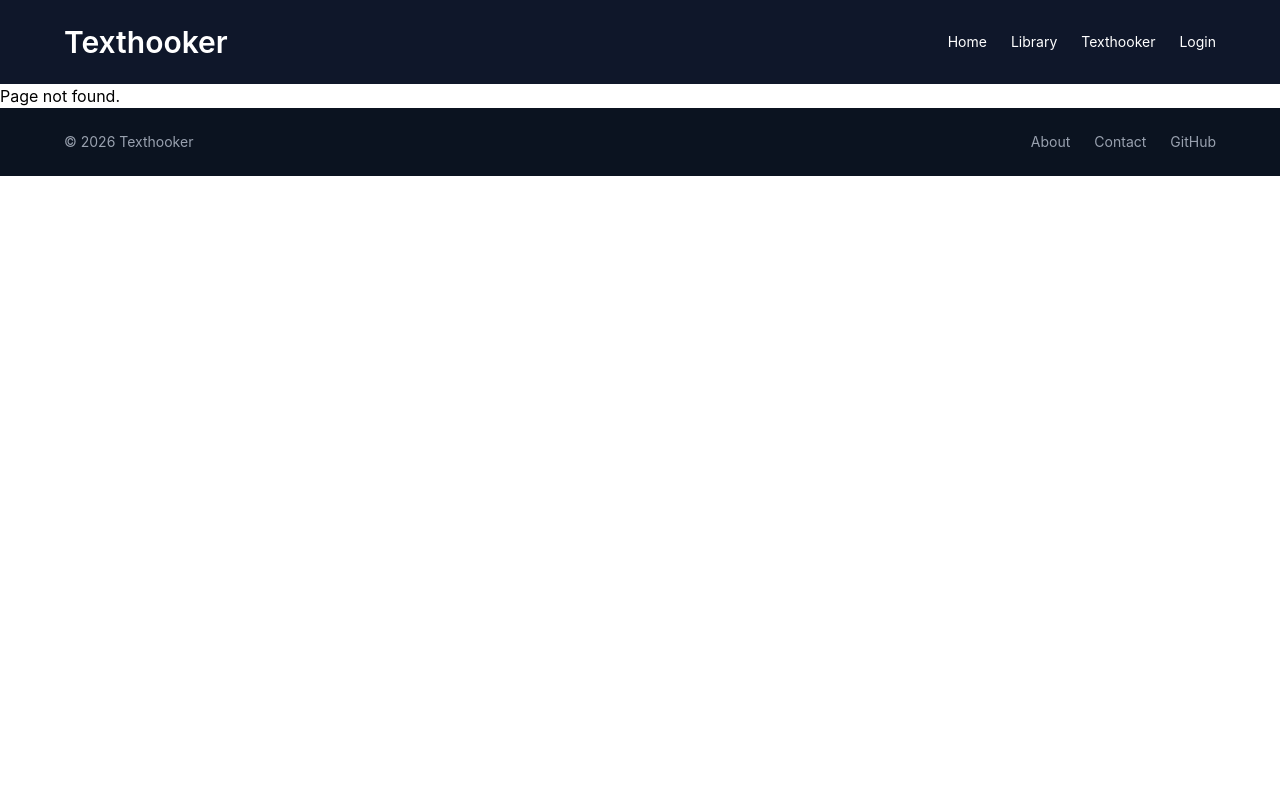
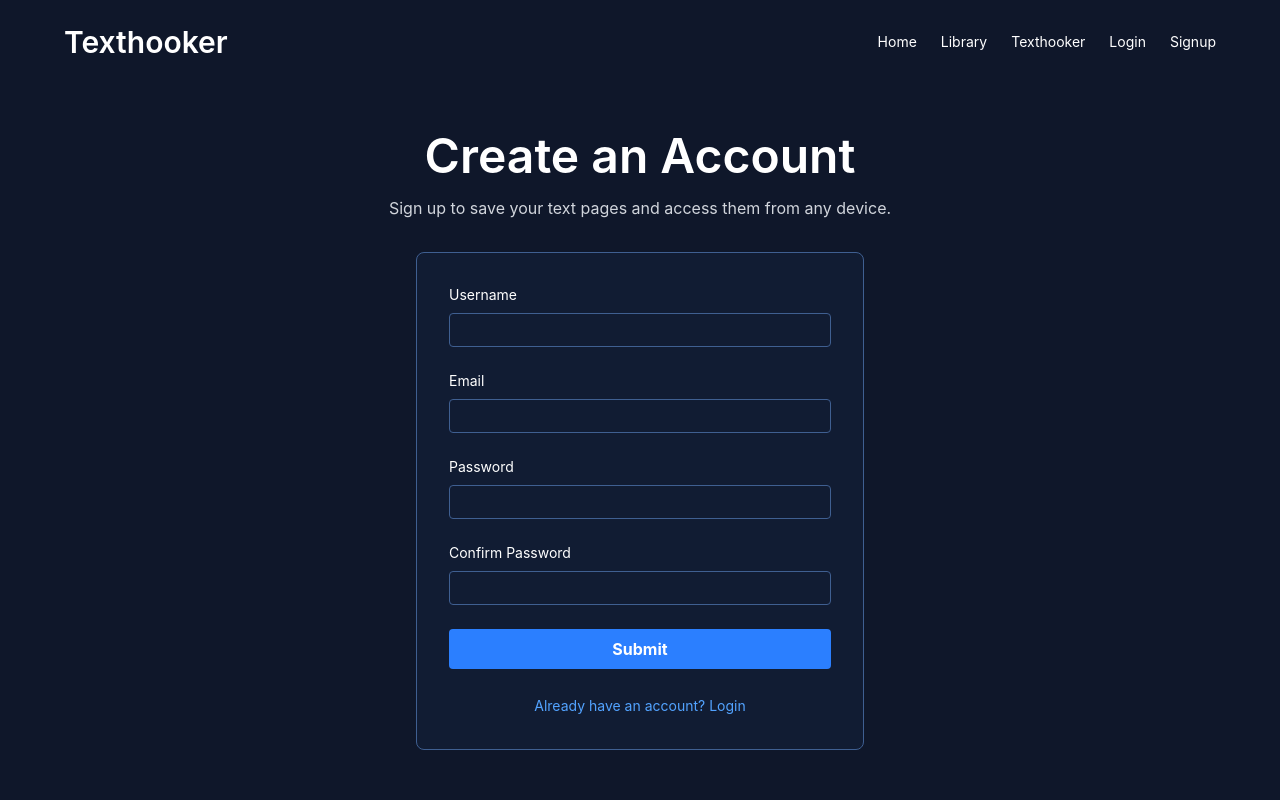
Before and after one commit to Will-less/csci39548_project, a React (Vite) app in the folder my-app/: page /Signup in a window 1280 px wide. Before the commit this address had no page. Shown: the top 800 px of the page. Built offline with nearby package versions, Linux system fonts and the light colour scheme.

Commit message:
signup/login frontend pages

```diff
--- a/my-app/src/App.jsx
+++ b/my-app/src/App.jsx
@@ -4,6 +4,7 @@ import { useLocation } from 'react-router-dom';
 
 import NavBar from "./Components/Navbar";
 import Home from './Pages/Home';
+import Signup from './Pages/Signup';
 import Login from './Pages/Login';
 import Library from './Pages/Library';
 import Texthooker from './Pages/Texthooker';
@@ -21,7 +22,8 @@ function App() {
       <NavBar />
       <Routes>
         <Route path="/" element={<Home />} />
-        <Route path="/login" element={<Login />} />
+        <Route path="/Login" element={<Login />} />
+        <Route path="/Signup" element={<Signup />} />
         <Route path="/Library" element={<Library />} />
         <Route path="/Texthooker" element={<Texthooker />} />
         <Route path="*" element={<Nil />} />
--- a/my-app/src/Components/Navbar.jsx
+++ b/my-app/src/Components/Navbar.jsx
@@ -14,6 +14,7 @@ const Navbar = () => {
             <NavLink to="Library">Library</NavLink>
             <NavLink to="/Texthooker">Texthooker</NavLink>
             <NavLink to="/Login">Login</NavLink>
+            <NavLink to="/Signup">Signup</NavLink>
         </ul>
       </div>
     </nav>
--- a/my-app/src/Pages/Login.jsx
+++ b/my-app/src/Pages/Login.jsx
@@ -1,8 +1,105 @@
+import {useState} from 'react'
+import { useNavigate } from 'react-router-dom'
+
 function Login() {
+  const navbar= useNavigate()
+
+  const [email, setEmail] = useState("")
+  const [password, setPassword] = useState("")
+  const [error, setError] = useState("")
+
+  async function handleSubmit(e) {
+    e.preventDefault()
+    setError("")
+    //lets call the backend and see if the user exists
+    try {
+      const response = await fetch("http://localhost:5000/login", {   // we will change this later when the database is actually set up, lets  hope tomorrow
+        method: "POST",
+        headers: {
+          "Content-Type": "application/json"
+        },
+        body: JSON.stringify({ email, password })
+      })
+      const data = await response.json()
+      if (response.ok) { //we got in, login was successful
+      } else {
+        setError(data.message)
+        return;
+      }
+      console.log("Login successful:")
+      navbar("/Library")
+    } catch (error) {
+      setError("An error occurred while logging in")
+    }
+  }
+
   return (
-    <>
-      <div>This is the Login page. It's empty for now.</div>
-    </>
+    <div className="min-h-screen bg-[#0f172a] text-white">
+      <main className="px-8 py-12 flex flex-col items-center">
+        <h1 className="text-center text-5xl font-semibold mb-4">
+          Welcome Back
+        </h1>
+
+        <p className="text-center text-gray-300 text-12 mg-12 ">
+          Please enter your credentials to access the library.
+        </p>
+            <div className="w-full max-w-md bg-[#111c33] border border-[#3f5f91] rounded-lg p-8 mt-8">
+        {error && (
+          <div className="mb-6 text-red-500/10 border border-red-400 rounded p-4 text-red-200 text-sm">
+            {error}
+          </div>
+        )}
+
+        <form onSubmit={handleSubmit} className="space-y-6">
+
+          <div>
+            <label className="block mb-2 text-sm">
+              Email
+            </label>
+            <input
+              type="email"
+              value={email}
+              onChange={(e) => setEmail(e.target.value)}
+              required
+              className="w-full px-4 py-1 rounded bg-[#111c33] border border-[#3f5f91] text-white placeholder-gray-400 focus:outline-none focus:border-purple-500"
+            />
+          </div>
+
+          <div>
+            <label className="block mb-2 text-sm">
+              Password
+            </label>
+            <input
+              type="password"
+              value={password}
+              onChange={(e) => setPassword(e.target.value)}
+              required
+              className="w-full px-4 py-1 rounded bg-[#111c33] border border-[#3f5f91] text-white placeholder-gray-400 focus:outline-none focus:border-purple-500"
+            />
+          </div>
+
+          <button
+            type="login"
+            className="w-full bg-blue-500 hover:bg-blue-600 text-white font-bold py-2 px-4 rounded"
+          >
+            Login
+          </button>
+        </form>
+
+        <div className="text-center mt-6">
+          <button onClick={() => navbar("/Signup")}
+            className="text-sm text-blue-400 hover:underline">
+            Not have an account? Signup
+          </button>
+        </div>
+      </div>
+    </main>
+
+    </div>
   )
+
+
+
 }
+
 export default Login
--- /dev/null
+++ b/my-app/src/Pages/Signup.jsx
@@ -0,0 +1,118 @@
+import {useState} from 'react';
+import { useNavigate } from "react-router-dom";
+
+function Signup() {
+  const navbar = useNavigate();
+  const [username, setUsername] = useState("");
+  const [email, setEmail] = useState("");
+  const [password, setPassword] = useState("");
+  const [confirmPassword, setConfirmPassword] = useState("");
+  const [error, setError] = useState("");
+
+  function handleSubmit(e) {
+    e.preventDefault();
+    if (password !== confirmPassword) {
+      alert("Passwords do not match");
+      return;
+    }
+    console.log(
+      "Username:", username,
+      "Email:", email,
+      "Password:"
+    );
+
+    navbar("/Login");
+}
+
+return (
+    <div className="min-h-screen bg-[#0f172a] text-white">
+      <main className="px-8 py-12 flex flex-col items-center">
+        <h1 className="text-center text-5xl font-semibold mb-4">
+          Create an Account
+        </h1>
+
+        <p className="text-center text-gray-300 text-12 mg-12 ">
+          Sign up to save your text pages and access them from any device.
+        </p>
+
+      <div className="w-full max-w-md bg-[#111c33] border border-[#3f5f91] rounded-lg p-8 mt-8">
+        {error && (
+          <div className="mb-6 text-red-500/10 border border-red-400 rounded p-4 text-red-200 text-sm">
+            {error}
+          </div>
+        )}
+
+        <form onSubmit={handleSubmit} className="space-y-6">
+          <div>
+            <label className="block mb-2 text-sm ">
+              Username
+            </label>
+           <input
+              type="text"
+              value={username}
+              onChange={(e) => setUsername(e.target.value)}
+              required
+              className="w-full px-4 py-1 rounded bg-[#111c33] border border-[#3f5f91] text-white placeholder-gray-400 focus:outline-none focus:border-purple-500"
+            />
+          </div>
+
+          <div>
+            <label className="block mb-2 text-sm">
+              Email
+            </label>
+            <input
+              type="email"
+              value={email}
+              onChange={(e) => setEmail(e.target.value)}
+              required
+              className="w-full px-4 py-1 rounded bg-[#111c33] border border-[#3f5f91] text-white placeholder-gray-400 focus:outline-none focus:border-purple-500"
+            />
+          </div>
+
+          <div>
+            <label className="block mb-2 text-sm">
+              Password
+            </label>
+            <input
+              type="password"
+              value={password}
+              onChange={(e) => setPassword(e.target.value)}
+              required
+              className="w-full px-4 py-1 rounded bg-[#111c33] border border-[#3f5f91] text-white placeholder-gray-400 focus:outline-none focus:border-purple-500"
+            />
+          </div>
+
+          <div>
+            <label className="block mb-2 text-sm">
+              Confirm Password
+            </label>
+            <input
+              type="password"
+              value={confirmPassword}
+              onChange={(e) => setConfirmPassword(e.target.value)}
+              required
+              className="w-full px-4 py-1 rounded bg-[#111c33] border border-[#3f5f91] text-white placeholder-gray-400 focus:outline none focus:border-purple-500"
+            />
+          </div>
+
+          <button
+            type="submit"
+            className="w-full bg-blue-500 hover:bg-blue-600 text-white font-bold py-2 px-4 rounded"
+          >
+            Submit
+          </button>
+        </form>
+
+        <div className="text-center mt-6">
+          <button onClick={() => navbar("/Login")}
+            className="text-sm text-blue-400 hover:underline">
+            Already have an account? Login
+          </button>
+        </div>
+      </div>
+    </main>
+  </div>
+)
+}
+
+export default Signup;
```
Also changed, not shown: 1 other file (tests, documents, lock files or other folders).
